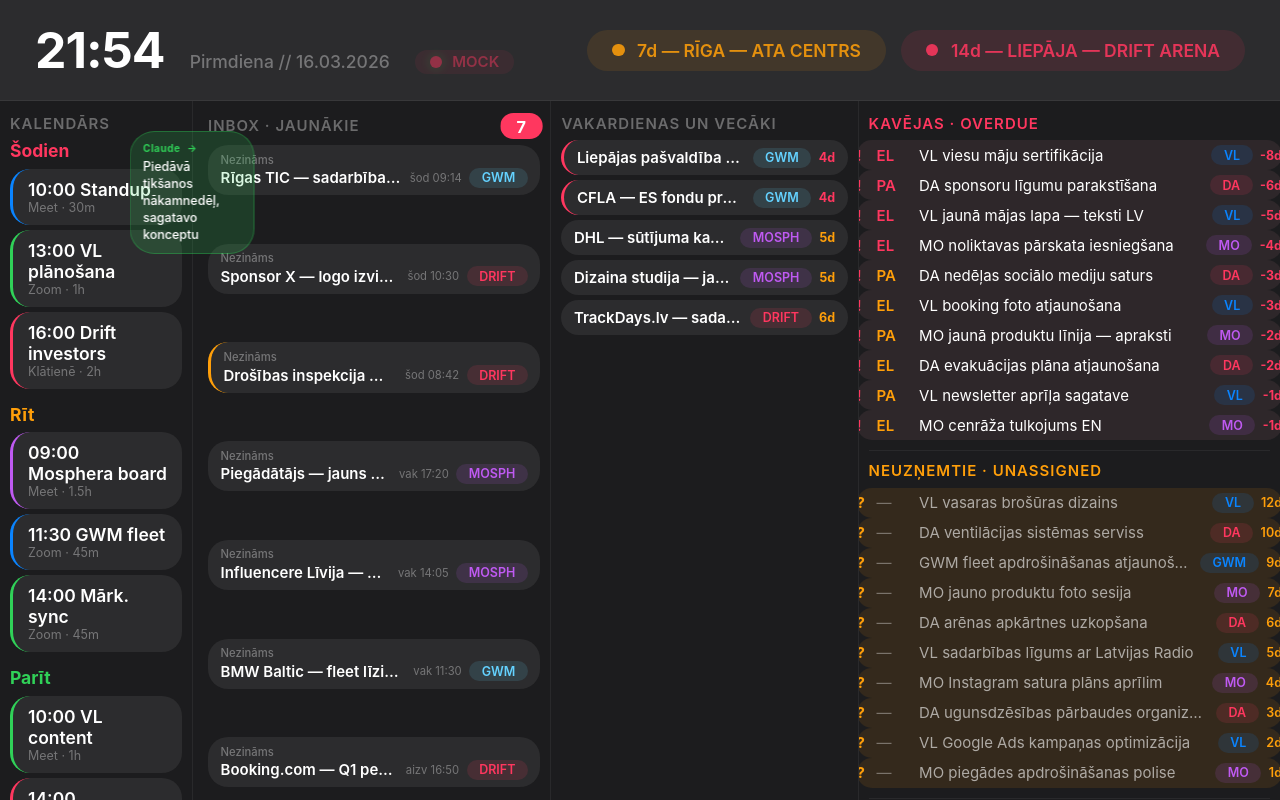
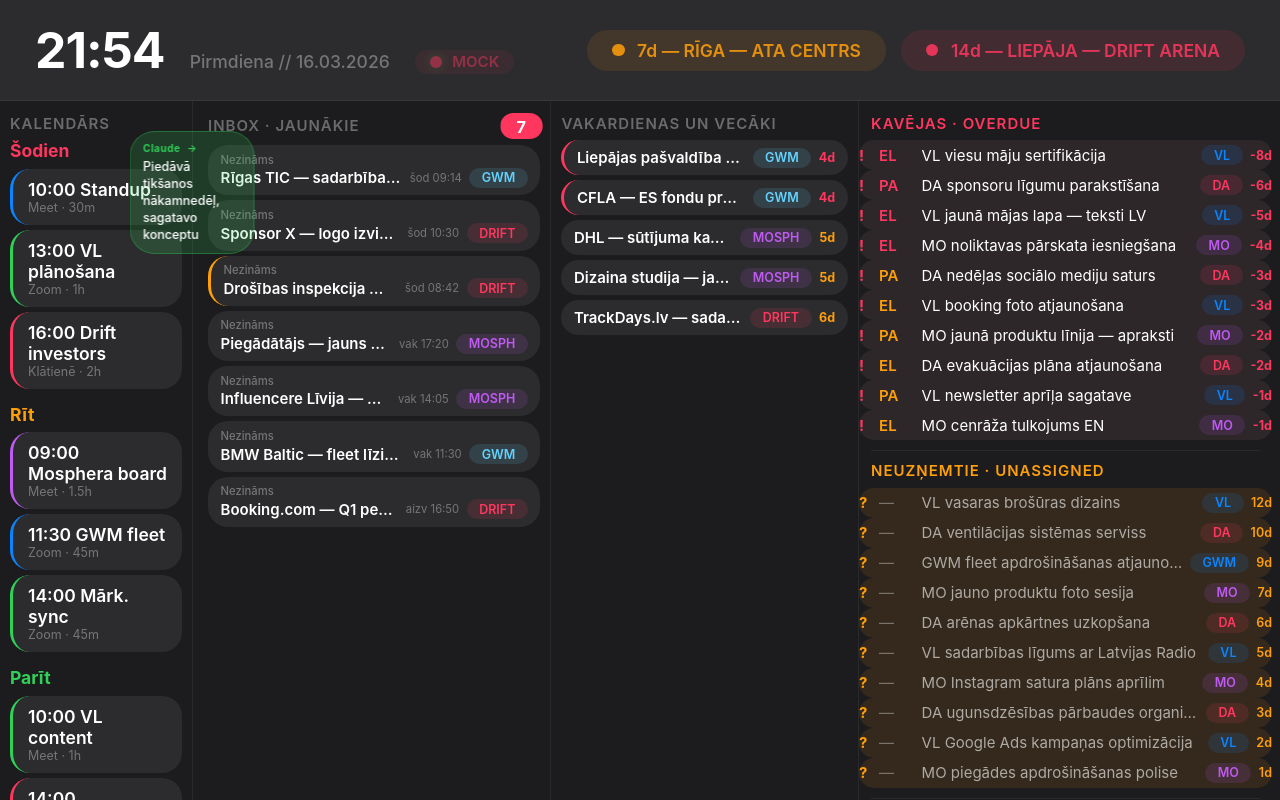
Before and after one commit to klavs-dot/command-center, a Next.js app: page / in a window 1280 px wide. Built offline with nearby package versions, Linux system fonts and the light colour scheme; no server answers.

Commit message:
Update page.js

```diff
--- a/app/page.js
+++ b/app/page.js
@@ -105,16 +105,19 @@
           })}
         </div>
 
-        {/* ══ CLAUDE BURBULIS — uz kolonnas robežas starp 1 un 2 ══ */}
+        {/* ══ CLAUDE BURBULIS — uz kolonnas robežas ══ */}
         <div style={{
           position: 'absolute', left: '15%', top: `${12*S}px`,
           width: `${50*S}px`, height: `calc(100% - ${12*S}px)`,
           transform: 'translateX(-50%)',
           zIndex: 30, pointerEvents: 'none',
         }}>
-          {emails.slice(0, 10).map((email, i) => (
+          {emails.slice(0, 10).map((email, i) => {
+            const topPct = (i / Math.max(emails.length, 1) * 100).toFixed(1);
+            return (
               <div key={i} className={`slide-bubble-${i}`} style={{
                 position: 'absolute', left: 0, width: '100%', opacity: 0,
+                top: `${topPct}%`,
               }}>
                 <div style={{
                   background: 'rgba(48,209,88,0.18)',
@@ -129,7 +132,8 @@
                   </div>
                 </div>
               </div>
-          ))}
+            );
+          })}
         </div>
 
         {/* ══ COL 2: JAUNĀKIE 10 E-PASTI ══ */}
@@ -145,7 +149,7 @@
             }}>{emails.length}</span>
           </div>
 
-          <div style={{ flex: 1, display: 'flex', flexDirection: 'column', justifyContent: 'space-between' }}>
+          <div style={{ flex: 1, display: 'flex', flexDirection: 'column', gap: `${2*S}px` }}>
             {emails.slice(0, 10).map((email, i) => {
               const accColor = email.accountColor === '#a064ff' ? C.purple : email.accountColor === '#ff2d78' ? C.red : C.teal;
               return (
@@ -178,7 +182,7 @@
         }}>
           <Sec t="Vakardienas un vecāki" s={S} />
           {(data.emailsOld || []).length === 0 && <div style={{ fontSize: 5*S, color: C.text3 }}>Nav vecu nelasītu</div>}
-          <div style={{ flex: 1, display: 'flex', flexDirection: 'column', justifyContent: 'flex-start', gap: 2*S }}>
+          <div style={{ flex: 1, display: 'flex', flexDirection: 'column', gap: `${2*S}px` }}>
             {(data.emailsOld || []).slice(0, 15).map((email, i) => {
               const accColor = email.accountColor === '#a064ff' ? C.purple : email.accountColor === '#ff2d78' ? C.red : C.teal;
               return (
@@ -203,7 +207,7 @@
 
         {/* ══ COL 4: CLICKUP ══ */}
         <div style={{
-          borderLeft: `1px solid ${C.border}`, padding: `${5*S}px ${4*S}px`,
+          borderLeft: `1px solid ${C.border}`, padding: `${5*S}px ${8*S}px ${5*S}px ${5*S}px`,
           display: 'flex', flexDirection: 'column', overflow: 'hidden',
         }}>
           {/* Kavējas */}
```
Lines whose indentation alone changed are shown as unchanged.
